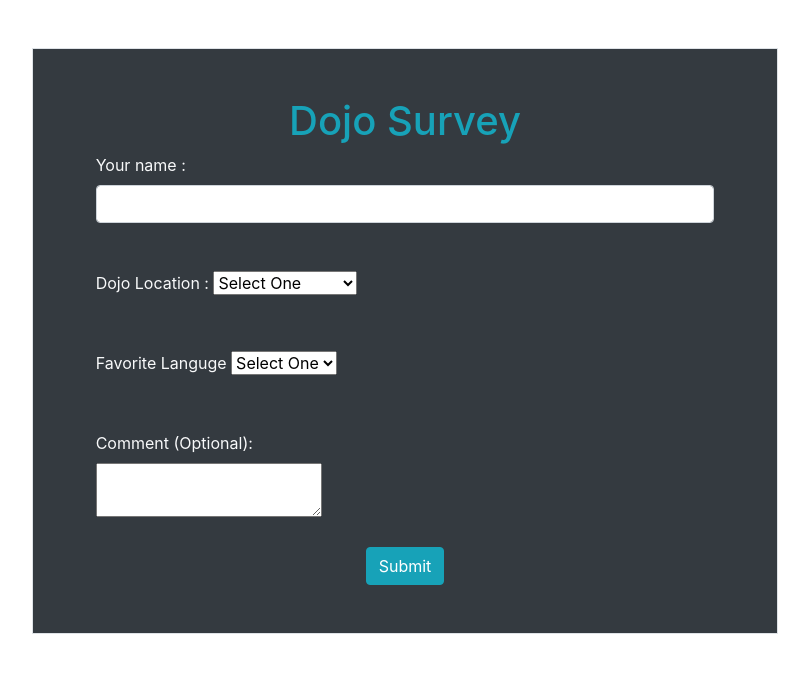
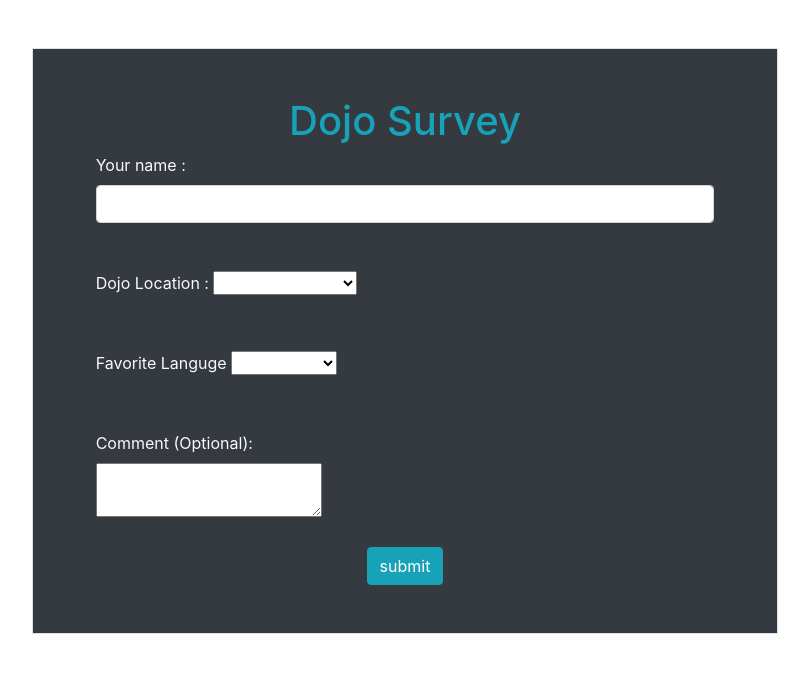
Before and after one commit to Gullord-Christian/dojo_survey, a Python web app: template flask_app/templates/home.html in a window 1280 px wide. Shown: the top 673 px of the page, without its empty margins (235-1044 px from the left). Run offline with Jinja, Linux system fonts and the light colour scheme; the template is opened without the code that fills it, so the values that code supplies are empty; some libraries are stand-ins or nearby versions.

Commit message:
Fixed syntax error

```diff
--- a/flask_app/models/survey.py
+++ b/flask_app/models/survey.py
@@ -30,13 +30,17 @@ class Survey:
         if len(survey['name']) < 3:
             is_valid = False
             flash("Name must be at least 3 characters.")
+
         if len(survey['location']) < 1:
             is_valid = False
             flash("Must choose a dojo location.")
+
         if len(survey['language']) < 1:
             is_valid = False
             flash("Must choose a favorite language.")
+
         if len(survey['comment']) < 3:
             is_valid = False
             flash("Comments must be at least 3 characters.")
+
         return is_valid
--- a/flask_app/templates/home.html
+++ b/flask_app/templates/home.html
@@ -20,7 +20,7 @@
             <div>
                 <label for="location">Dojo Location : </label>
                 <select name="location" class="form-select form-select-sm" aria-label=".form-select-sm example">
-                    <option selected>Select One</option>
+                    <option selected></option>
                     <option value="sanjose">San Jose</option>
                     <option value="seattle">Seattle</option>
                     <option value="chicago">Chicago</option>
@@ -32,7 +32,7 @@
             <div>
                 <label for="status"> Favorite Languge</label>
                 <select class="form-select form-select-sm" name="language" aria-label=".form-select-sm example">
-                    <option selected>Select One</option>
+                    <option selected></option>
                     <option value="Python">Python</option>
                     <option value="Javascript">Javascript</option>
                     <option value="HTML/CSS">HTML/CSS</option>
@@ -51,7 +51,7 @@
                 </div>
             <br>
             <div class="d-flex justify-content-center">
-                <button type="button" class="btn btn-info text-center">Submit</button>
+                <input type="submit" class="btn btn-info" value="submit">
             </div>
             </div>
         </form>
```
